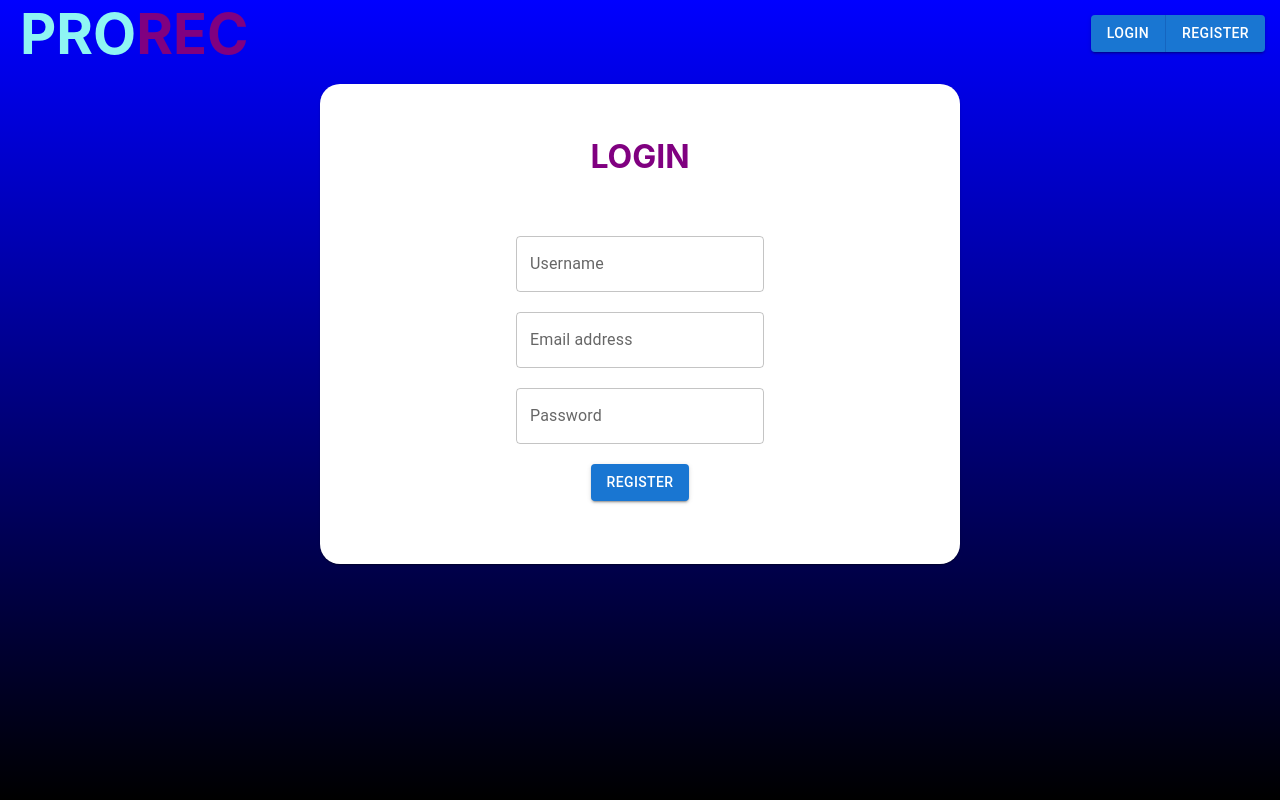
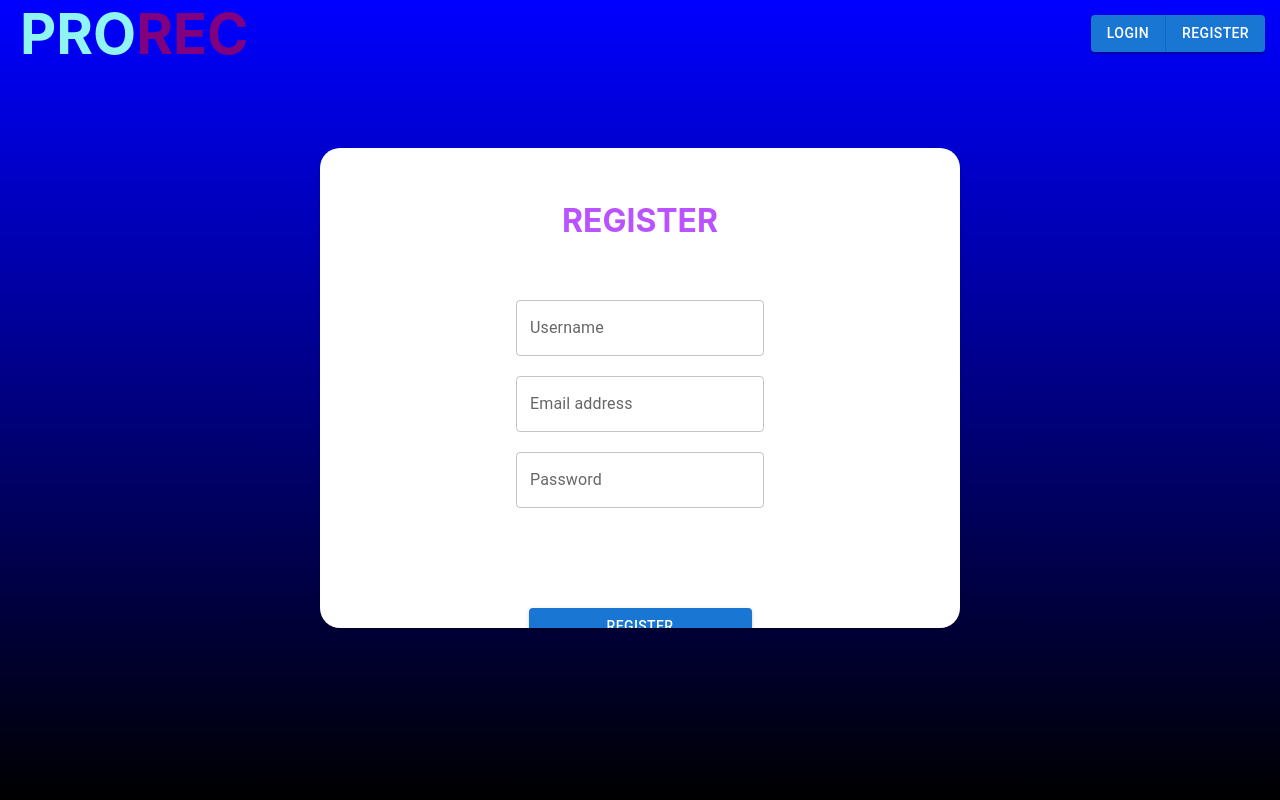
Before and after one commit to HubertTruszewski/prorec_frontend, a Next.js app: page /register in a window 1280 px wide. Built offline with nearby package versions, Linux system fonts and the light colour scheme.

Commit message:
Fixed alignment on register and login screen

```diff
--- a/pages/register/index.tsx
+++ b/pages/register/index.tsx
@@ -35,7 +35,7 @@ export default function () {
         <Card
             sx={{
                 borderRadius: "20px",
-                marginY: "2vh",
+                marginY: "10vh",
                 padding: "2rem",
                 borderColor: "black",
                 width: "40rem",
@@ -45,8 +45,8 @@ export default function () {
                 textAlign: "center"
             }}
         >
-            <h1 style={{color: "purple", fontWeight: "bold"}}>
-                LOGIN
+            <h1 style={{color: "#BA53FF", fontWeight: "bold",}}>
+                REGISTER
             </h1>
             <div>
                 <div style={{marginTop: "60px"}}>
@@ -74,8 +74,8 @@ export default function () {
                         value={newUserDTO.password}
                     />
                 </div>
-                <div style={{marginTop: "20px"}}>
-                    <Button variant={"contained"} onClick={handleRegister}>Register</Button>
+                <div style={{marginTop: "100px"}}>
+                    <Button style={{width: "223px",}} variant={"contained"} onClick={handleRegister}>Register</Button>
                 </div>
                 {success && <Alert sx={{marginTop: "10px"}} severity={"success"}>
                     Successfully registered! Now you can go to <Link href={"/login"}><b>login page</b></Link>.
```
Also changed, not shown: pages/login/index.tsx (+5 -5 lines).
